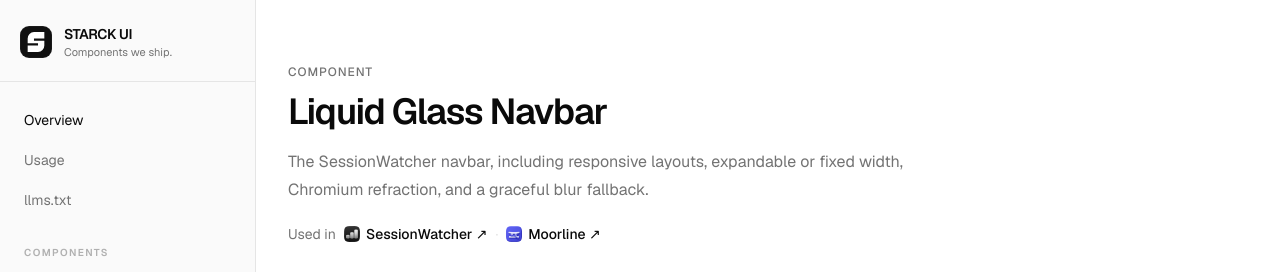
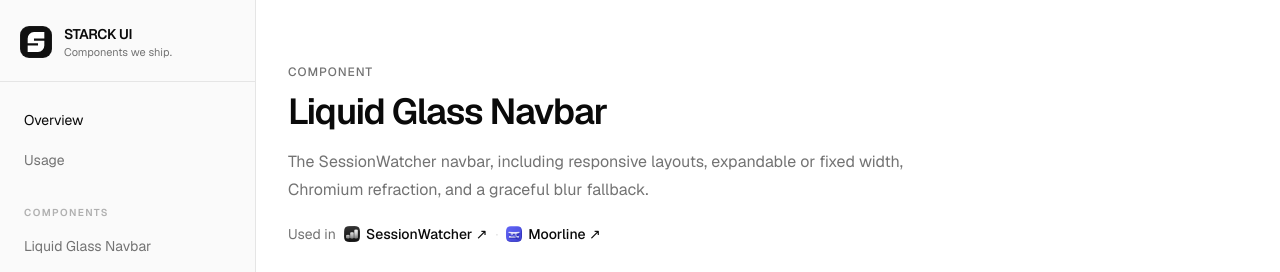
Before and after one commit to Soren-Starck/starck-ui, a Next.js app: page /components/liquid-glass-navbar in a window 1280 px wide. Shown: the top 272 px of the page. Built offline with nearby package versions, Linux system fonts and the light colour scheme; some icons are missing.

Commit message:
fix: simplify catalogue preview surfaces

```diff
--- a/app/globals.css
+++ b/app/globals.css
@@ -204,6 +204,13 @@
   background-size: 24px 24px;
 }
 
+/* Catalogue cards own the grid so scaled previews never draw a second,
+   smaller pattern on top of it. */
+.component-card-stage .preview-grid {
+  background-color: transparent;
+  background-image: none;
+}
+
 .preview-scroll {
   scrollbar-color: color-mix(in oklab, var(--foreground), transparent 65%)
     transparent;
--- a/components/component-card-preview.tsx
+++ b/components/component-card-preview.tsx
@@ -34,7 +34,10 @@
   }, [])
 
   return (
-    <div ref={frameRef} className="preview-grid relative h-56 overflow-hidden">
+    <div
+      ref={frameRef}
+      className="component-card-stage preview-grid relative h-56 overflow-hidden"
+    >
       <div
         className="absolute top-3 left-1/2 overflow-hidden"
         style={{
--- a/components/docs-shell.tsx
+++ b/components/docs-shell.tsx
@@ -38,12 +38,6 @@
             >
               Usage
             </Link>
-            <a
-              href="/llms.txt"
-              className="block rounded-lg px-3 py-2 text-muted-foreground transition-colors hover:bg-sidebar-accent hover:text-foreground"
-            >
-              llms.txt
-            </a>
           </div>
           <div>
             <p className="px-3 pb-2 text-[10px] font-semibold tracking-[0.14em] text-muted-foreground/55 uppercase">
--- a/registry/default/macbook-mockup.tsx
+++ b/registry/default/macbook-mockup.tsx
@@ -108,7 +108,7 @@
             onClick={() => setOpen(true)}
             className="group absolute [inset:11.7%_11.6%_11.6%] z-20 cursor-zoom-in rounded-lg focus-visible:ring-2 focus-visible:ring-blue-500 focus-visible:outline-none"
           >
-            <span className="absolute inset-0 grid place-items-center rounded-xl bg-black/0 transition-colors group-hover:bg-black/35 group-focus-visible:bg-black/35">
+            <span className="absolute inset-0 grid place-items-center bg-black/0 transition-colors group-hover:bg-black/35 group-focus-visible:bg-black/35">
               <span className="translate-y-1 rounded-full bg-white/95 px-3 py-1.5 text-xs font-medium text-zinc-950 opacity-0 shadow-lg transition-[opacity,transform] group-hover:translate-y-0 group-hover:opacity-100 group-focus-visible:translate-y-0 group-focus-visible:opacity-100">
                 Fullscreen
               </span>
```
Also changed, not shown: public/r/macbook-mockup.json (+1 -1 lines).
